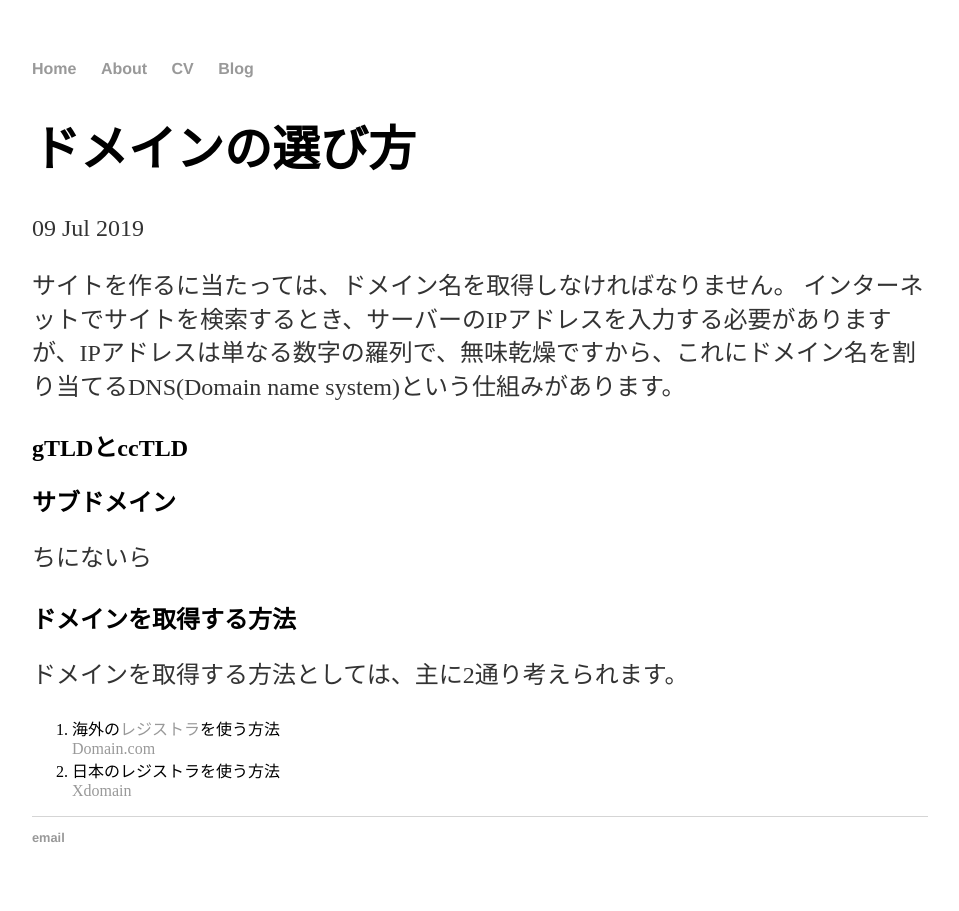
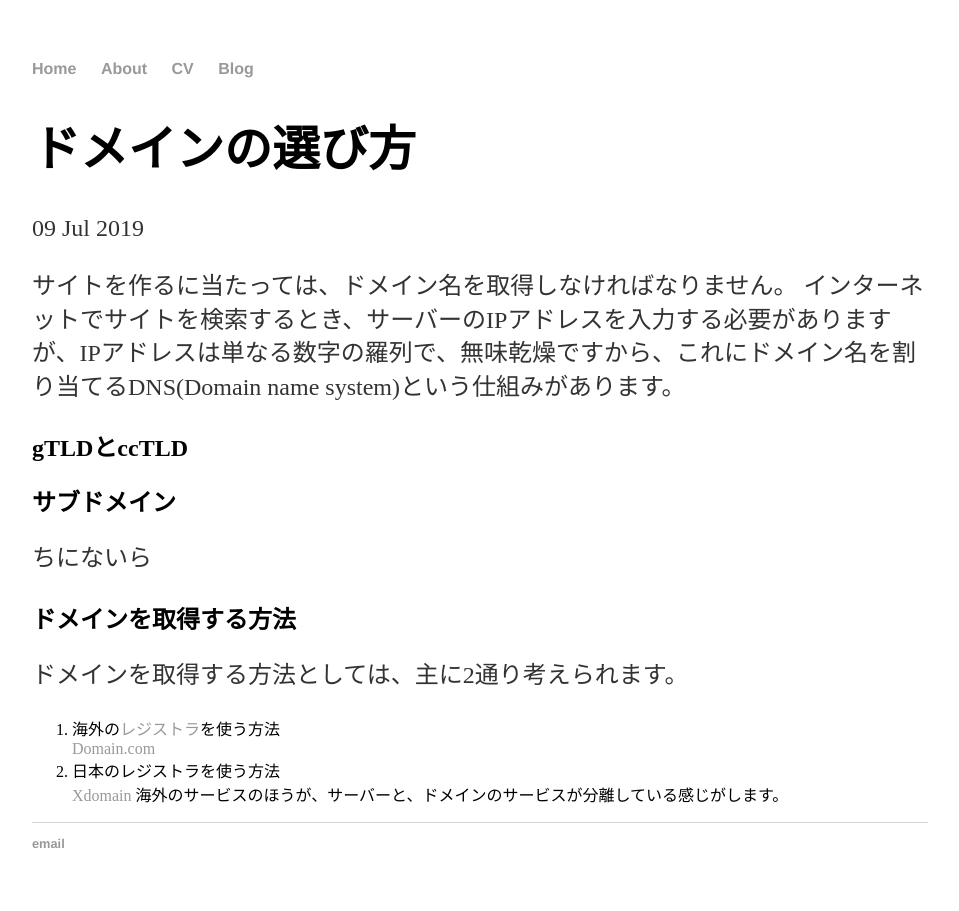
Before and after one commit to agematsu/agematsu.github.io, a Jekyll site: the page built from _posts/2019-07-09-ドメインの選び方.md, in a window 1280 px wide. Shown: the whole page, without its empty margins (160-1119 px from the left). Built offline with Jekyll 4.4.1, drawn with Linux system fonts in a browser that asks for light colours; our own code applies the rules of GitHub Pages for plain Markdown files.

Commit message:
Update 2019-07-09-ドメインの選び方.md

```diff
--- a/_posts/2019-07-09-ドメインの選び方.md
+++ b/_posts/2019-07-09-ドメインの選び方.md
@@ -10,3 +10,4 @@
 <a href="https://www.domain.com">Domain.com</a>
 2. 日本のレジストラを使う方法<br>
 <a href="https://www.xdomain.ne.jp/">Xdomain</a>
+海外のサービスのほうが、サーバーと、ドメインのサービスが分離している感じがします。
```
